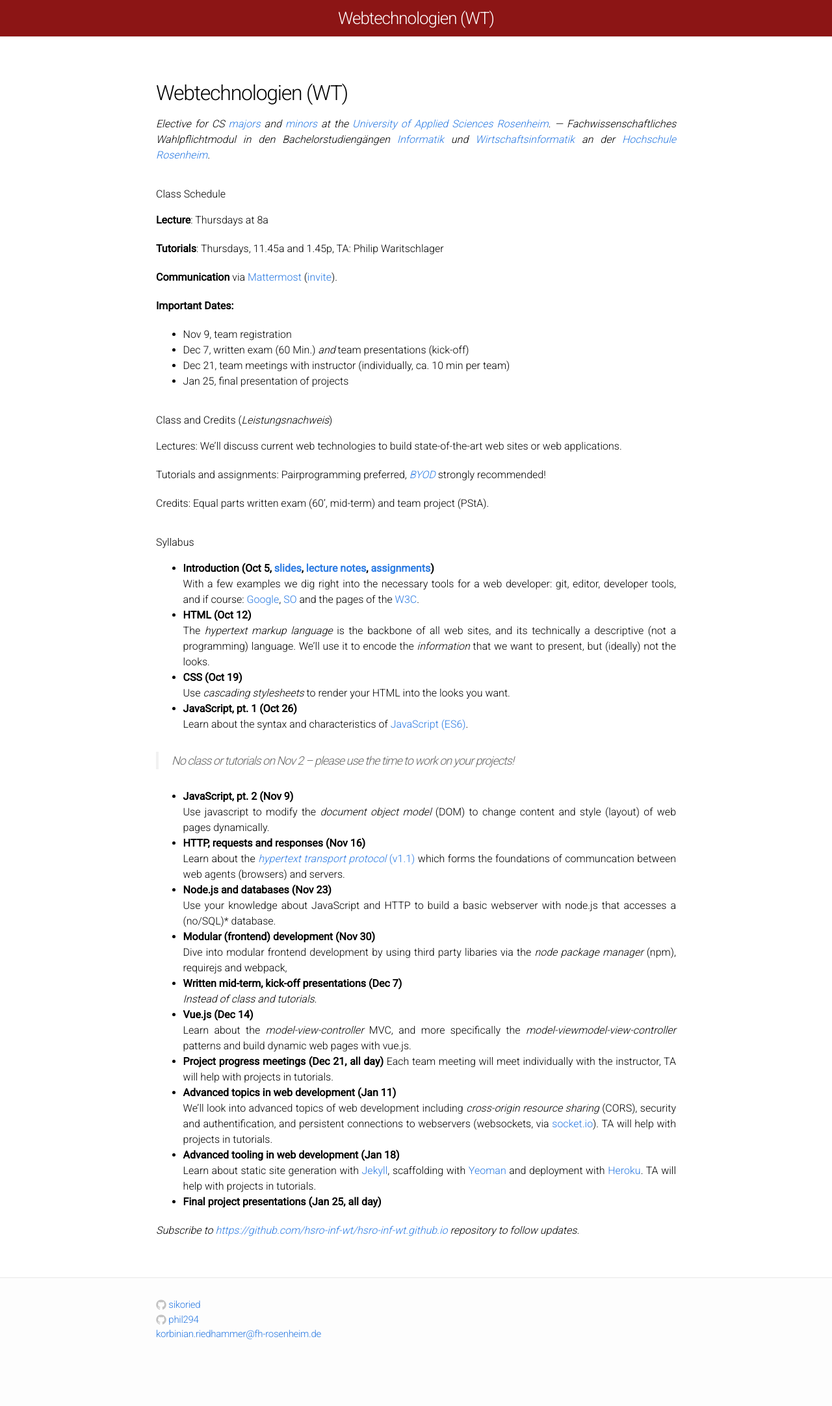
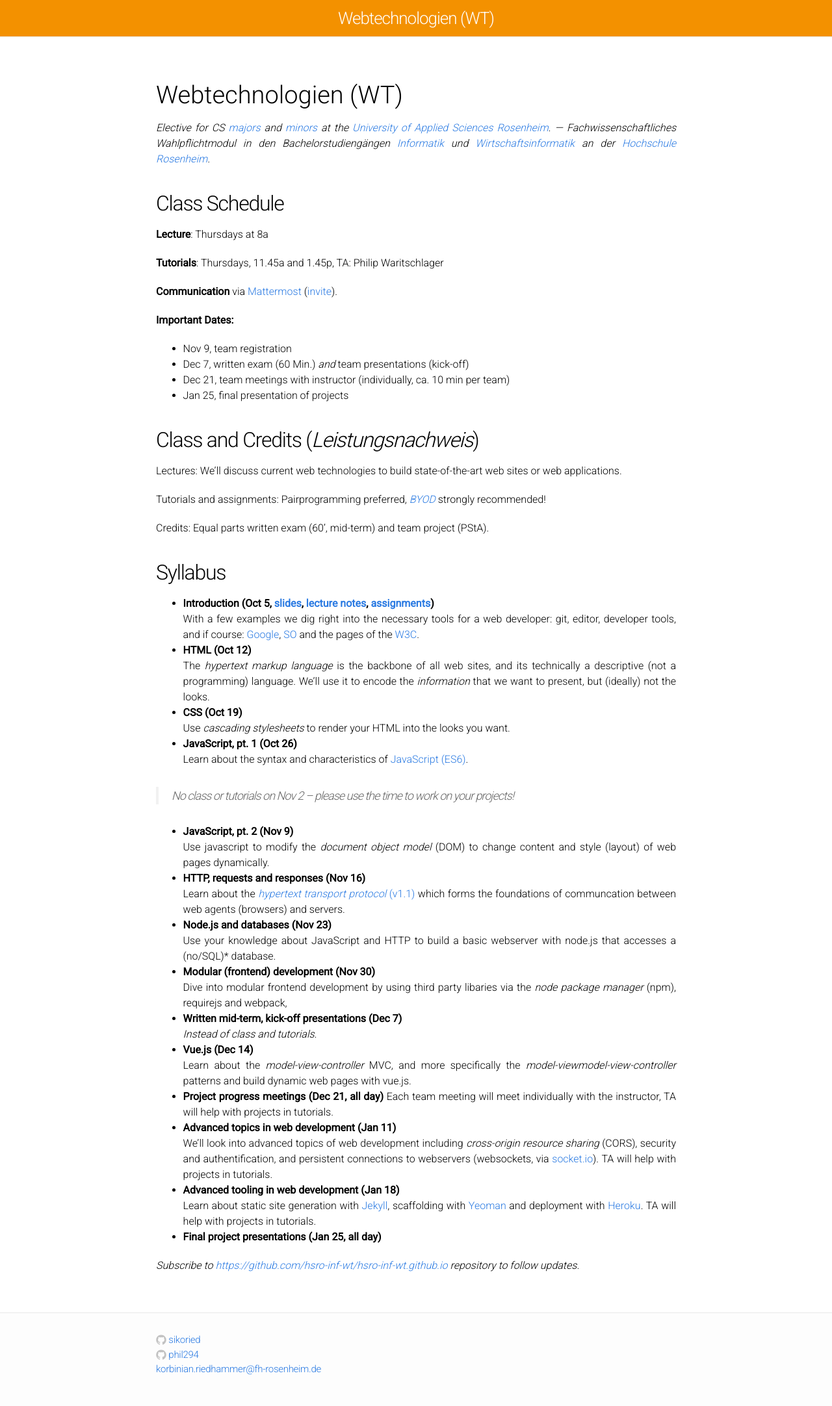
Before and after one commit to SimonGrad/hsro-inf-wt.github.io, a Jekyll site: the page built from Readme.md, in a window 1280 px wide. Shown: the whole page at 65% size. Built offline with Jekyll 4.4.1, drawn with Linux system fonts in a browser that asks for light colours; our own code applies the rules of GitHub Pages for plain Markdown files; before the commit the page ends 2110 px from its top, so only the background shows below that.

Commit message:
Cosmetics...

```diff
--- a/Readme.md
+++ b/Readme.md
@@ -1,10 +1,10 @@
-Webtechnologien (WT)
---------------------
+# Webtechnologien (WT)
+
 
 _Elective for CS [majors](https://www.fh-rosenheim.de/technik/informatik-mathematik/informatik-bachelor/) and [minors](https://www.fh-rosenheim.de/technik/informatik-mathematik/wirtschaftsinformatik-bachelor/) at the [University of Applied Sciences Rosenheim](https://www.fh-rosenheim.de). --- Fachwissenschaftliches Wahlpflichtmodul in den Bachelorstudiengängen [Informatik](https://www.fh-rosenheim.de/technik/informatik-mathematik/informatik-bachelor/) und [Wirtschaftsinformatik](https://www.fh-rosenheim.de/technik/informatik-mathematik/wirtschaftsinformatik-bachelor/) an der [Hochschule Rosenheim](www.fh-rosenheim.de)._
 
 
-# Class Schedule
+## Class Schedule
 
 **Lecture**: Thursdays at 8a
 
@@ -19,7 +19,7 @@ _Elective for CS [majors](https://www.fh-rosenheim.de/technik/informatik-mathema
 - Jan 25, final presentation of projects
 
 
-# Class and Credits (_Leistungsnachweis_)
+## Class and Credits (_Leistungsnachweis_)
 Lectures: We'll discuss current web technologies to build state-of-the-art web sites or web applications.
 
 Tutorials and assignments: Pairprogramming preferred, [_BYOD_](https://en.wikipedia.org/wiki/Bring_your_own_device) strongly recommended!
@@ -27,7 +27,7 @@ Tutorials and assignments: Pairprogramming preferred, [_BYOD_](https://en.wikipe
 Credits: Equal parts written exam (60', mid-term) and team project (PStA).
 
 
-# Syllabus
+## Syllabus
 - **Introduction (Oct 5, [slides](01s-intro/), [lecture notes](01ln-intro/), [assignments](01a-tools/))**
 
 	With a few examples we dig right into the necessary tools for a web developer: git, editor, developer tools, and if course: [Google](https://www.google.com), [SO](https://www.stackoverflow.com) and the pages of the [W3C](https://www.w3.org/).
--- a/_includes/head.html
+++ b/_includes/head.html
@@ -10,7 +10,7 @@
     <link rel="stylesheet" href="{{ "/css/main.css" | prepend: site.baseurl }}">
 
     <!-- Google fonts -->
-    <link href='http://fonts.googleapis.com/css?family=Roboto:400,300' rel='stylesheet' type='text/css'>
+    <link href="//fonts.googleapis.com/css?family=Roboto:400,300" rel="stylesheet" type="text/css">
 
     <!-- Google tracking -->
     <script>
--- a/css/main.css
+++ b/css/main.css
@@ -126,7 +126,7 @@ a:visited { color: #205caa; }
 .site-header {
   border-bottom: 1px solid #e8e8e8;
   min-height: 56px;
-  background-color: #8C1515;
+  background-color: rgb(243, 145, 0);
 }
 
 .site-title,
@@ -277,6 +277,11 @@ a:visited { color: #205caa; }
   line-height: 1;
   font-weight: 300;
   margin: 40px 0 20px;
+}
+
+
+.post-content h1 {
+  font-size: 38px;
 }
 
 .post-content h2 {
```
